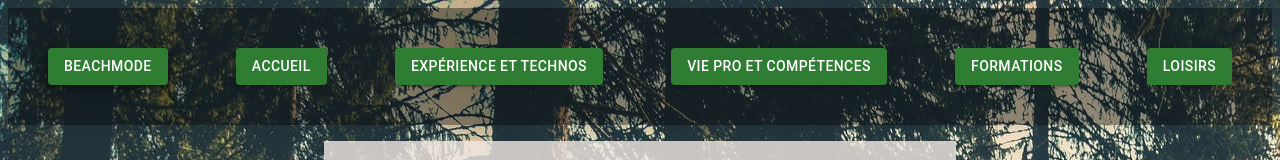
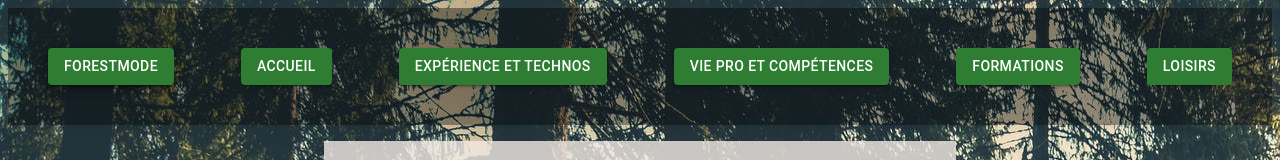
Before and after one commit to RomainPerdriat/RomainPerdriat.github.io, a React (Create React App) app: page / in a window 1280 px wide. Shown: the top 160 px of the page. Built offline with nearby package versions, Linux system fonts and the light colour scheme.

Commit message:
mode plage en cours \0/

```diff
--- a/src/components/App/App.jsx
+++ b/src/components/App/App.jsx
@@ -9,12 +9,22 @@ import './app.scss';
 import { Routes, Route} from 'react-router-dom';
 import datas from '../../Datas/datasBouton';
 import Contact from '../Contact/Contact';
+import {useState} from 'react'
 function App() {
+  const [state,setState] = useState(true)
+  console.log('state debuit le app',state)
+  const handleButtonClick = (state) => {
+    console.log(`Hello from APP`)
+    setState(!state)
+
+  }
   return (
     <div className="App">
-      <Header buttons = {datas}/>
+      <Header buttons = {datas}
+        handleButtonClick={handleButtonClick}
+      />
         <Routes>
-          <Route path ="/" element ={<Pres/>}/>
+          <Route path ="/" element ={<Pres state= {state}/>}/>
           <Route path ="/ExpeTech" element ={<ExpeTech/>}/>
           <Route path ="/VPComp" element ={<VPComp/>}/>
           <Route path ="/Formations" element ={<Formations/>}/>
--- a/src/components/BoutonDm/BoutonDm.jsx
+++ b/src/components/BoutonDm/BoutonDm.jsx
@@ -7,14 +7,19 @@ import ButtonHeader from '../ButtonHeader/ButtonHeader';
 
 
 
-const Bouton_DM = ({className, ...rest}) => {
+const Bouton_DM = ({
+    className,
+    handleButtonClick,
+     ...rest}) => {
 
     const [isClick, setIsClick] = useState(false);
     console.log('Etat du bouton', isClick);
 
+
     const handleClick = () => {
         console.log(`On a cliqué sur le bouton`)
         setIsClick(!isClick)
+        handleButtonClick(isClick)
     }
    return (
         <Button
@@ -22,7 +27,7 @@ const Bouton_DM = ({className, ...rest}) => {
             color="success"
             onClick= {handleClick}
             >
-            {(!isClick ? 'BeachMode' : 'ForestMode') }
+            {(!isClick ? 'ForestMode' : 'BeachMode') }
 
        </Button>
    );
--- a/src/components/Header/Header.jsx
+++ b/src/components/Header/Header.jsx
@@ -12,6 +12,7 @@ const Header = ({
     className,
     buttons,
     to,
+    handleButtonClick,
      ...rest
     }) => {
 
@@ -22,7 +23,7 @@ const Header = ({
             {...rest}
          >
         <Box sx={{ boxShadow: 7 }}>
-            <ButtonDm className = "header-button" >Darkmode</ButtonDm>
+            <ButtonDm className = "header-button" handleButtonClick = {handleButtonClick} >Darkmode</ButtonDm>
         </Box>
         {titleAndWayButtons.map((button) => (
             <NavLink
--- a/src/components/Pres/Pres.jsx
+++ b/src/components/Pres/Pres.jsx
@@ -6,17 +6,25 @@ import { Avatar } from '@mui/material';
 import Contact from '../Contact/Contact';
 
 
-const Pres = ({className, ...rest}) => {
+const Pres = ({className,
+    state,
+     ...rest}) => {
    return (
 
        <div
             className={classnames('pres', className)}
             {...rest}
          >        <h1>Présentation</h1>
-            <Avatar
-                alt="ma photo de profil"
-                src="profil_cv.jpg"
-                sx={{ width: 200, height: 200 }} />
+          {(state ? <Avatar
+                        alt="ma photo de profil"
+                        src="profil_cv.jpg"
+                        sx={{ width: 200, height: 200 }} />
+                : <Avatar
+                alt="ma 2nde photo de profil"
+                src="profilplage.jpeg"
+                sx={{ width: 200, height: 200 }} />) }
+
+
             <p className = "pres-p">
                 Bonjour!
                 Je suis actuellement en formation Développeur FullStack chez O'clock.
```
